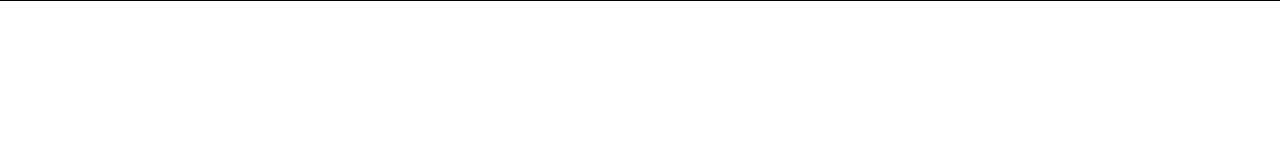
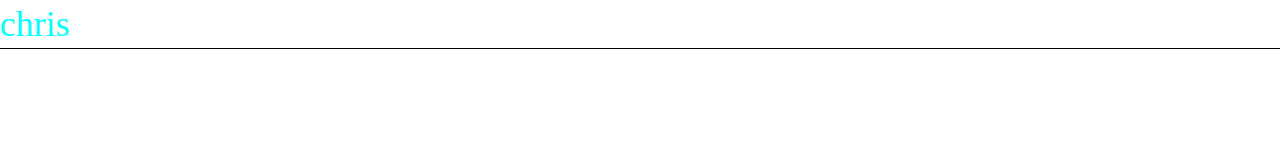
Before and after one commit to john97653799/github1123, a plain HTML site: page index.html in a window 1280 px wide. Drawn offline with Linux system fonts and the light colour scheme.

Commit message:
feature add h1

```diff
--- a/all-css/all.css
+++ b/all-css/all.css
@@ -63,3 +63,8 @@ img {
     max-width: 100%;
     height: auto;
 }
+h1{
+    color: aqua;
+    font-size: 36px;
+    line-height: 48px;
+}
--- a/index.html
+++ b/index.html
@@ -7,6 +7,6 @@
     <link rel="stylesheet" href="all-css/all.css">
 </head>
 <body>
-
+   <h1>chris</h1>
 </body>
 </html>
```
